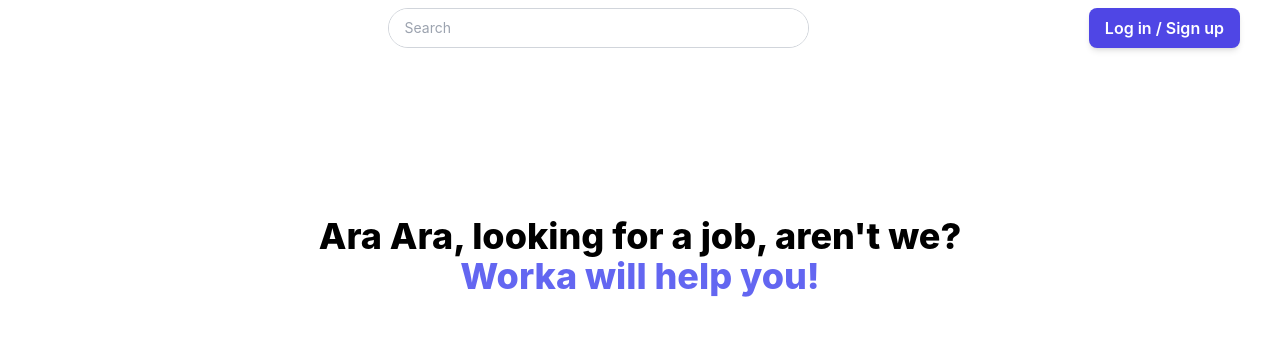
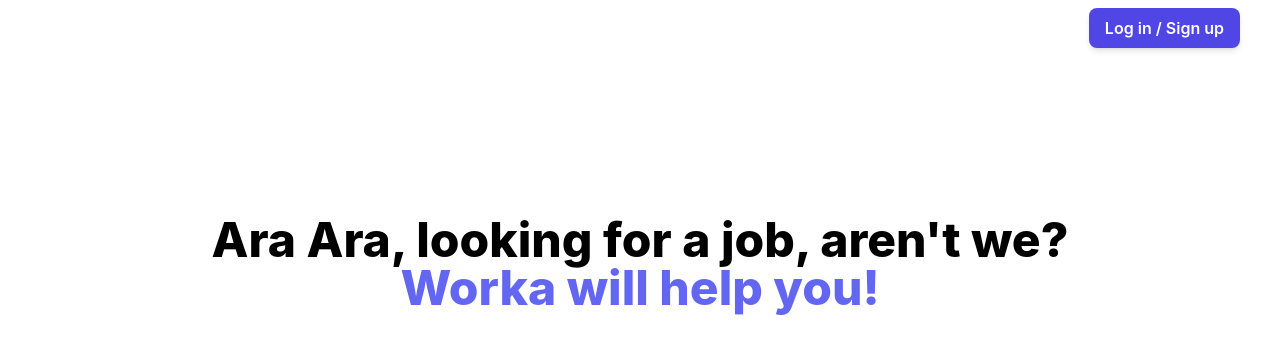
Before and after one commit to HiImMilan/Profesia, a React (Create React App) app in the folder frontend/: page / in a window 1280 px wide. Shown: the top 354 px of the page. Built offline with nearby package versions, Linux system fonts and the light colour scheme.

Commit message:
small changes

```diff
--- /dev/null
+++ b/frontend/src/components/elements/Filter.js
@@ -0,0 +1 @@
+import React from "react";
--- a/frontend/src/components/elements/JobSearchDiv.js
+++ b/frontend/src/components/elements/JobSearchDiv.js
@@ -20,7 +20,7 @@
     <div class="w-full bg-white p-12 dark:bg-gray-900">
       <div class="header flex items-end justify-between mb-12">
         <div class="title">
-          <p class="text-4xl font-bold text-white mb-4">Lastest job offers</p>
+          <p class="text-3xl font-bold text-white mb-4">Lastest job offers</p>
         </div>
       </div>
       <div class="grid grid-cols-1 md:grid-cols-2 xl:grid-cols-5 gap-12">
--- a/frontend/src/components/elements/LandingDiv.js
+++ b/frontend/src/components/elements/LandingDiv.js
@@ -1,20 +1,16 @@
-import React from 'react';
+import React from "react";
 
 let LandingDiv = () => {
   return (
     <div class="bg-white dark:bg-gray-800 ">
       <div class="text-center w-full mx-auto py-12 px-4 sm:px-6 lg:py-40 lg:px-8 z-20">
-                <h2 class="text-3xl font-extrabold text-black dark:text-white sm:text-4xl">
-                    <span class="block">
-                        Ara Ara, looking for a job, aren&#x27;t we?
-                    </span>
-                    <span class="block text-indigo-500">
-                        Worka will help you!
-                    </span>
+        <h2 class="font-extrabold text-black dark:text-white md:text-5xl">
+          <span class="block">Ara Ara, looking for a job, aren&#x27;t we?</span>
+          <span class="block text-indigo-500">Worka will help you!</span>
         </h2>
       </div>
     </div>
-    )
-}
+  );
+};
 
 export default LandingDiv;
--- a/frontend/src/components/navbar/Navbar.js
+++ b/frontend/src/components/navbar/Navbar.js
@@ -1,22 +1,20 @@
-import React from 'react';
+import React from "react";
 
 let Navbar = () => {
   return (
     <div class="w-full flex flex-row items-center p-2 justify-between bg-white shadow-xs dark:bg-gray-800">
-            <div class="ml-8 text-lg text-white hidden md:flex">
-                WORKA
-            </div>
-            <span class="w-full md:w-1/3 h-10 cursor-pointer border border-gray-300 text-sm rounded-full flex">
-                <input type="search" name="serch" placeholder="Search" class="flex-grow px-4 rounded-l-full rounded-r-full text-sm focus:outline-none" />
-            </span>
+      <div class="ml-8 text-lg text-white hidden md:flex">WORKA</div>
       <div class="flex items-center mr-8 hidden md:flex">
-                <button type="button" class="py-2 px-4  bg-indigo-600 hover:bg-indigo-700 focus:ring-indigo-500 focus:ring-offset-indigo-200 text-white w-full transition ease-in duration-200 text-center text-base font-semibold shadow-md focus:outline-none focus:ring-2 focus:ring-offset-2  rounded-lg ">
+        <button
+          type="button"
+          class="py-2 px-4  bg-indigo-600 hover:bg-indigo-700 focus:ring-indigo-500 focus:ring-offset-indigo-200 text-white w-full transition ease-in duration-200 text-center text-base font-semibold shadow-md focus:outline-none focus:ring-2 focus:ring-offset-2  rounded-lg "
+        >
           Log in / Sign up
         </button>
       </div>
     </div>
-    )
-}
+  );
+};
 
 /*
 
```
Also changed, not shown: 2 other files (tests, documents, lock files or other folders). Lines whose indentation alone changed are shown as unchanged.
